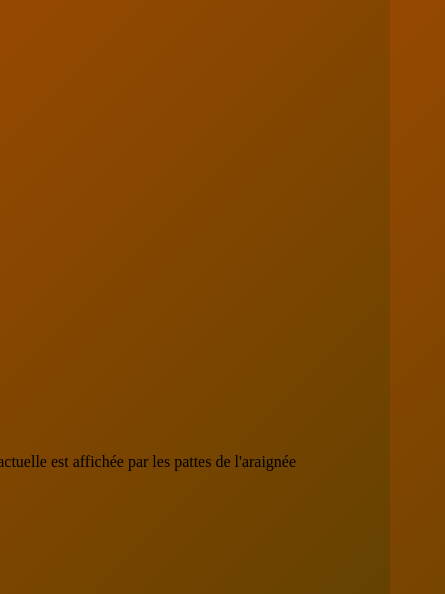
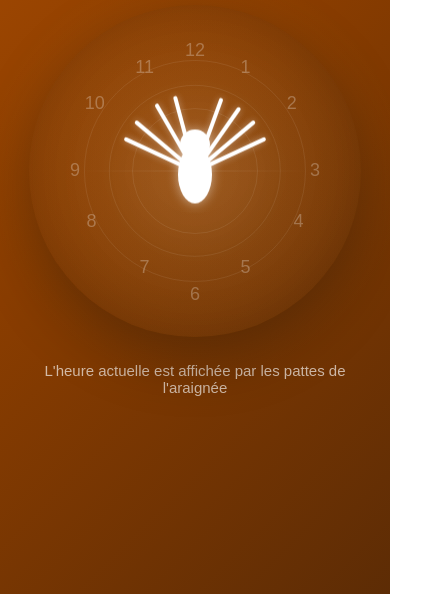
Before and after one commit to thibautcouderat-svg/Horloge_spider, a plain HTML site: page index.html in a window 390 px wide. Shown: the part 250-844 px from the top of the page, 445 px wide, since content can reach past the window. Drawn offline with Linux system fonts and the light colour scheme.

Commit message:
Refactor styles for spider clock component
Updated styles for the spider clock component, including responsive adjustments and new background gradients.

```diff
--- a/style.css
+++ b/style.css
@@ -1,86 +1,298 @@
+/* =========================================
+   RESET
+========================================= */
+
 * {
+    margin: 0;
+    padding: 0;
     box-sizing: border-box;
 }
 
+
+/* =========================================
+   PAGE
+========================================= */
+
 body {
-    margin: 0;
     min-height: 100vh;
 
     display: flex;
     justify-content: center;
     align-items: center;
 
-    background: linear-gradient(
-        135deg,
-        #a34a01 0%,
-        #654201 100%
-    );
+    overflow: hidden;
+
+    font-family: Arial, Helvetica, sans-serif;
+
+    background:
+        radial-gradient(
+            circle at center,
+            rgba(255, 190, 90, 0.15),
+            transparent 45%
+        ),
+        linear-gradient(
+            135deg,
+            #a94c02 0%,
+            #8a3d00 45%,
+            #5d2c05 100%
+        );
+
+    color: white;
+}
+
+
+/* =========================================
+   CONTAINER
+========================================= */
+
+.spider-clock-container {
+    width: 100%;
+
+    display: flex;
+    flex-direction: column;
+    align-items: center;
+
+    text-align: center;
+}
+
+
+/* =========================================
+   TITRE
+========================================= */
+
+.spider-clock-container h1 {
+    margin-bottom: 30px;
+
+    font-size: clamp(32px, 5vw, 55px);
+    font-weight: 800;
+
+    letter-spacing: -2px;
+
+    color: white;
+
+    text-shadow:
+        0 4px 15px rgba(0, 0, 0, 0.25);
+}
+
+
+/* =========================================
+   HORLOGE
+========================================= */
+
+.clock {
+    position: relative;
+
+    width: min(70vw, 500px);
+    aspect-ratio: 1 / 1;
+
+    border-radius: 50%;
+
+    background:
+        radial-gradient(
+            circle,
+            rgba(255,255,255,0.04),
+            rgba(0,0,0,0.08)
+        );
+
+    box-shadow:
+        0 20px 60px rgba(0,0,0,0.3),
+        inset 0 0 50px rgba(0,0,0,0.1);
 
     overflow: hidden;
 }
 
-.clock {
-    position: relative;
 
-    width: 500px;
-    height: 500px;
+/* =========================================
+   PETITS EFFETS LUMINEUX
+========================================= */
 
-    border-radius: 50%;
-}
+.clock::before {
+    content: "";
 
-/* =========================
-   CHIFFRES
-========================= */
-
-.numbers span {
     position: absolute;
 
-    color: rgba(255,255,255,0.3);
-    font-size: 30px;
-    font-family: Arial, sans-serif;
-}
-
-.n12 { top: 5%; left: 48%; }
-.n1  { top: 10%; right: 27%; }
-.n2  { top: 22%; right: 13%; }
-.n3  { top: 44%; right: 5%; }
-.n4  { bottom: 28%; right: 10%; }
-.n5  { bottom: 12%; right: 28%; }
-.n6  { bottom: 3%; left: 48%; }
-.n7  { bottom: 12%; left: 29%; }
-.n8  { bottom: 28%; left: 10%; }
-.n9  { top: 44%; left: 5%; }
-.n10 { top: 22%; left: 12%; }
-.n11 { top: 10%; left: 27%; }
-
-
-/* =========================
-   ARAIGNÉE
-========================= */
-
-.spider {
-    position: absolute;
-
-    width: 130px;
-    height: 130px;
+    width: 150px;
+    height: 150px;
 
     left: 50%;
     top: 50%;
 
     transform: translate(-50%, -50%);
+
+    border-radius: 50%;
+
+    background: rgba(255,255,255,0.03);
+
+    filter: blur(20px);
 }
 
-/* corps */
 
-.body {
+/* =========================================
+   CHIFFRES
+========================================= */
+
+.number {
     position: absolute;
 
-    width: 35px;
-    height: 65px;
+    width: 45px;
+    height: 45px;
 
-    background: white;
+    display: flex;
+    justify-content: center;
+    align-items: center;
+
+    font-size: clamp(18px, 3vw, 28px);
+    font-weight: 400;
+
+    color: rgba(255,255,255,0.27);
+
+    user-select: none;
+
+    transition:
+        color 0.3s ease,
+        transform 0.3s ease;
+}
+
+
+/* Positions */
+
+.n12 {
+    top: 7%;
+    left: 50%;
+
+    transform: translateX(-50%);
+}
+
+.n1 {
+    top: 12%;
+    right: 28%;
+}
+
+.n2 {
+    top: 23%;
+    right: 14%;
+}
+
+.n3 {
+    top: 43%;
+    right: 7%;
+}
+
+.n4 {
+    bottom: 28%;
+    right: 12%;
+}
+
+.n5 {
+    bottom: 14%;
+    right: 28%;
+}
+
+.n6 {
+    bottom: 6%;
+    left: 50%;
+
+    transform: translateX(-50%);
+}
+
+.n7 {
+    bottom: 14%;
+    left: 28%;
+}
+
+.n8 {
+    bottom: 28%;
+    left: 12%;
+}
+
+.n9 {
+    top: 43%;
+    left: 7%;
+}
+
+.n10 {
+    top: 23%;
+    left: 13%;
+}
+
+.n11 {
+    top: 12%;
+    left: 28%;
+}
+
+
+/* =========================================
+   TOILE D'ARAIGNÉE
+========================================= */
+
+.web {
+    position: absolute;
+
+    left: 50%;
+    top: 50%;
+
+    transform: translate(-50%, -50%);
+
+    border: 1px solid rgba(255,255,255,0.08);
 
     border-radius: 50%;
+
+    pointer-events: none;
+}
+
+.web-1 {
+    width: 38%;
+    height: 38%;
+}
+
+.web-2 {
+    width: 52%;
+    height: 52%;
+}
+
+.web-3 {
+    width: 67%;
+    height: 67%;
+}
+
+
+/* Rayons */
+
+.clock::after {
+    content: "";
+
+    position: absolute;
+
+    left: 50%;
+    top: 50%;
+
+    width: 70%;
+    height: 1px;
+
+    transform: translate(-50%, -50%);
+
+    background:
+        linear-gradient(
+            90deg,
+            transparent,
+            rgba(255,255,255,0.1),
+            transparent
+        );
+
+    box-shadow:
+        0 0 0 0 transparent;
+}
+
+
+/* =========================================
+   ARAIGNÉE
+========================================= */
+
+.spider {
+    position: absolute;
+
+    width: 120px;
+    height: 120px;
 
     left: 50%;
     top: 50%;
@@ -90,104 +302,242 @@ body {
     z-index: 10;
 }
 
-/* tête */
 
-.body::before {
-    content: "";
+/* =========================================
+   CORPS
+========================================= */
 
+.spider-body {
     position: absolute;
 
-    width: 28px;
-    height: 32px;
+    width: 34px;
+    height: 58px;
+
+    left: 50%;
+    top: 54%;
+
+    transform: translate(-50%, -50%);
+
+    border-radius: 50%;
 
     background: white;
 
-    border-radius: 50%;
+    box-shadow:
+        0 0 12px rgba(255,255,255,0.5);
 
-    left: 50%;
-    top: -17px;
-
-    transform: translateX(-50%);
+    z-index: 5;
 }
 
 
-/* =========================
-   PATTES
-========================= */
+/* =========================================
+   TÊTE
+========================================= */
 
-.leg {
+.spider-head {
     position: absolute;
 
-    width: 95px;
-    height: 4px;
+    width: 30px;
+    height: 30px;
+
+    left: 50%;
+    top: 17%;
+
+    transform: translateX(-50%);
+
+    border-radius: 50%;
 
     background: white;
+
+    box-shadow:
+        0 0 12px rgba(255,255,255,0.5);
+
+    z-index: 6;
+}
+
+
+/* =========================================
+   PATTES
+========================================= */
+
+.spider-leg {
+    position: absolute;
 
     left: 50%;
     top: 50%;
 
+    width: 78px;
+    height: 4px;
+
     transform-origin: 0 50%;
 
-    border-radius: 5px;
+    border-radius: 999px;
+
+    background: white;
+
+    box-shadow:
+        0 0 7px rgba(255,255,255,0.4);
+
+    z-index: 3;
+
+    transition:
+        transform 0.15s linear;
 }
 
 
-/* pattes gauches */
+/* =========================================
+   PATTES GAUCHES
+========================================= */
 
-.leg1 {
-    transform: rotate(200deg);
+.leg-1 {
+    transform: rotate(205deg);
 }
 
-.leg2 {
-    transform: rotate(215deg);
+.leg-2 {
+    transform: rotate(220deg);
 }
 
-.leg3 {
-    transform: rotate(235deg);
+.leg-3 {
+    transform: rotate(240deg);
 }
 
-.leg4 {
-    transform: rotate(250deg);
+.leg-4 {
+    transform: rotate(255deg);
 }
 
 
-/* pattes droites */
+/* =========================================
+   PATTES DROITES
+========================================= */
 
-.leg5 {
-    transform: rotate(-20deg);
+.leg-5 {
+    transform: rotate(-25deg);
 }
 
-.leg6 {
-    transform: rotate(-35deg);
+.leg-6 {
+    transform: rotate(-40deg);
 }
 
-.leg7 {
+.leg-7 {
     transform: rotate(-55deg);
 }
 
-.leg8 {
+.leg-8 {
     transform: rotate(-70deg);
 }
 
 
-/* =========================
-   CENTRE
-========================= */
+/* =========================================
+   CENTRE DE L'HORLOGE
+========================================= */
 
-.center {
+.clock-center {
     position: absolute;
 
-    width: 14px;
-    height: 14px;
-
-    background: white;
-
-    border-radius: 50%;
+    width: 15px;
+    height: 15px;
 
     left: 50%;
     top: 50%;
 
     transform: translate(-50%, -50%);
 
+    border-radius: 50%;
+
+    background: white;
+
+    box-shadow:
+        0 0 12px rgba(255,255,255,0.7);
+
     z-index: 20;
 }
+
+
+/* =========================================
+   TEXTE
+========================================= */
+
+.instruction {
+    margin-top: 25px;
+
+    padding: 0 20px;
+
+    font-size: 15px;
+
+    color: rgba(255,255,255,0.65);
+}
+
+
+/* =========================================
+   ANIMATION D'ARRIVÉE
+========================================= */
+
+.clock {
+    animation:
+        clockAppear 1.2s cubic-bezier(.16,1,.3,1);
+}
+
+@keyframes clockAppear {
+
+    from {
+        opacity: 0;
+
+        transform:
+            scale(0.7)
+            rotate(-15deg);
+    }
+
+    to {
+        opacity: 1;
+
+        transform:
+            scale(1)
+            rotate(0);
+    }
+}
+
+
+/* =========================================
+   PETIT MOUVEMENT DE L'ARAIGNÉE
+========================================= */
+
+.spider {
+    animation: spiderFloat 4s ease-in-out infinite;
+}
+
+@keyframes spiderFloat {
+
+    0%,
+    100% {
+        transform:
+            translate(-50%, -50%)
+            translateY(0);
+    }
+
+    50% {
+        transform:
+            translate(-50%, -50%)
+            translateY(-3px);
+    }
+}
+
+
+/* =========================================
+   RESPONSIVE
+========================================= */
+
+@media (max-width: 600px) {
+
+    .clock {
+        width: 85vw;
+    }
+
+    .spider {
+        transform:
+            translate(-50%, -50%)
+            scale(0.8);
+    }
+
+    .spider-clock-container h1 {
+        margin-bottom: 20px;
+    }
+}
```
